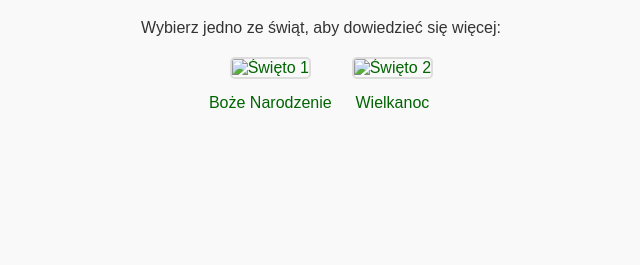
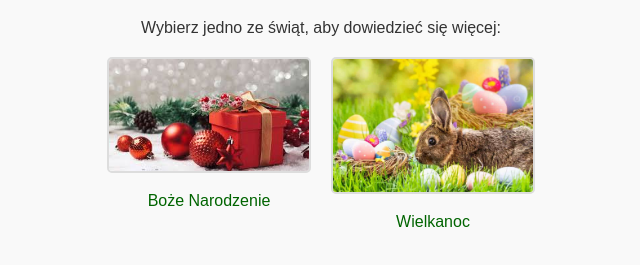
Before and after one commit to kotalgon/zadanie3strony, a plain HTML site: page index.html in a window 1280 px wide. Shown: the part 61-326 px from the top of the page, without its empty margins (319-959 px from the left). Drawn offline with Linux system fonts and the light colour scheme.

Commit message:
modyfikacja kodu strony glownej

```diff
--- a/index.html
+++ b/index.html
@@ -11,11 +11,11 @@
     <p>Wybierz jedno ze świąt, aby dowiedzieć się więcej:</p>
     <div class="gallery">
         <a href="swieto1.html">
-            <img src="swieta1.jpg" alt="Święto 1">
+            <img src="swieto1.jpg" alt="Święto 1">
             <p>Boże Narodzenie</p>
         </a>
         <a href="swieto2.html">
-            <img src="swieta2.jpg" alt="Święto 2">
+            <img src="swieto2.jpg" alt="Święto 2">
             <p>Wielkanoc</p>
         </a>
     </div>
```
